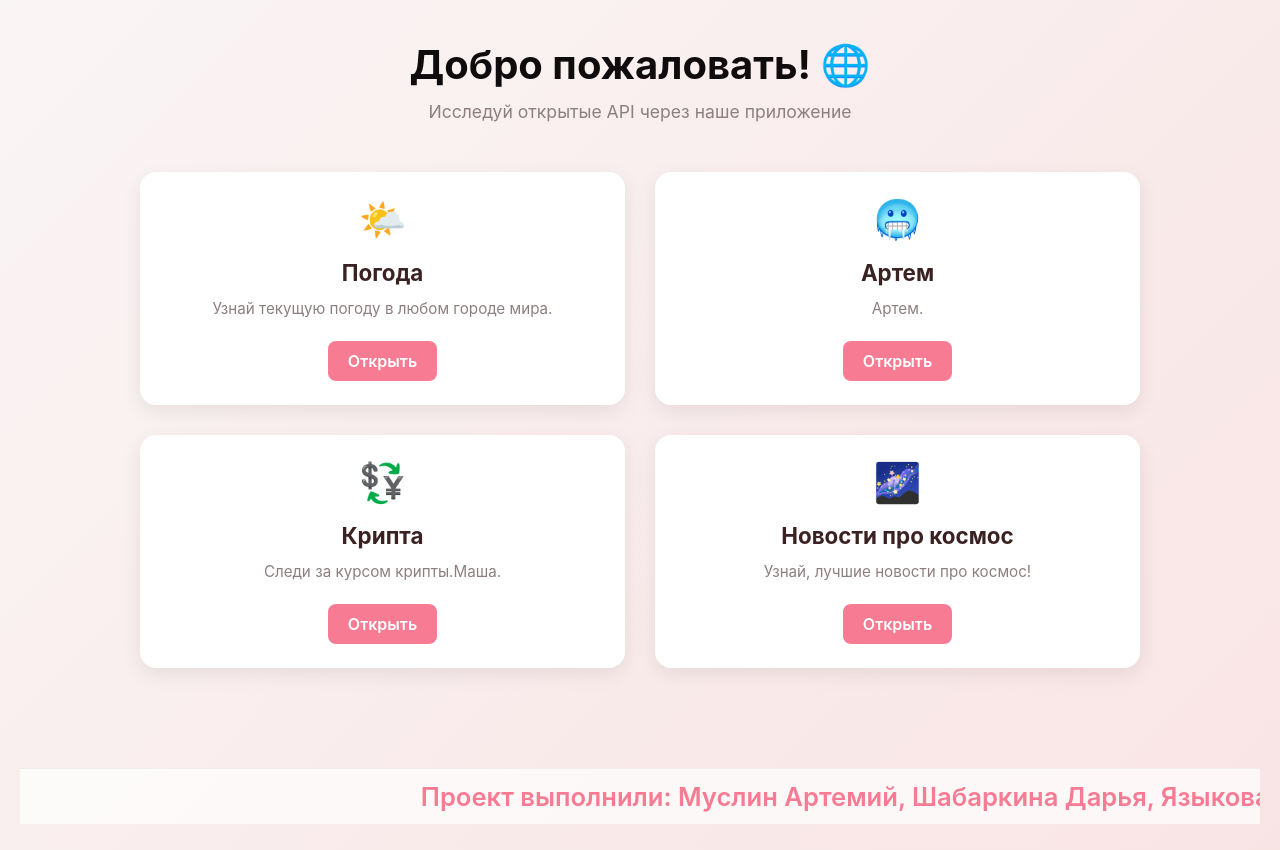
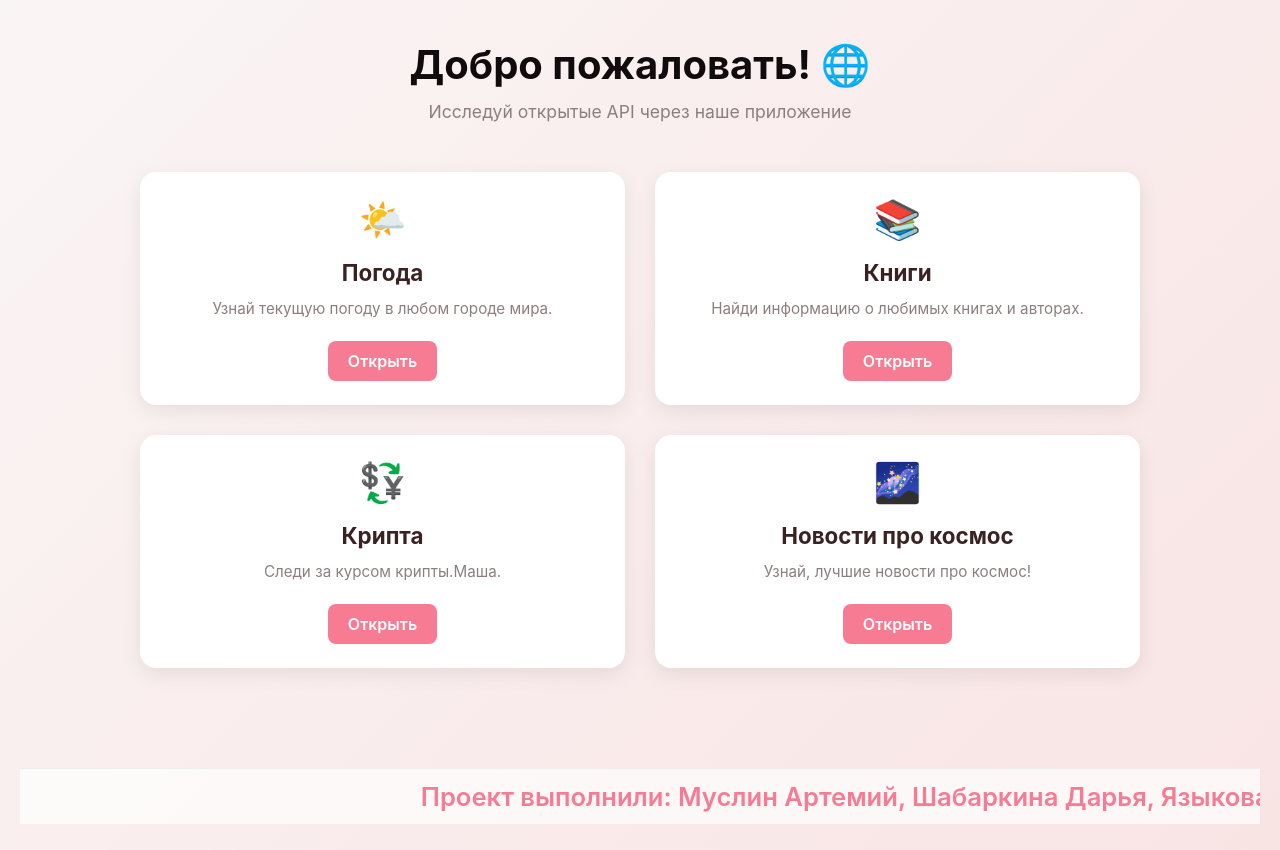
Before and after one commit to wraxau/web-laba2, a website built with Vite: page docs/index.html in a window 1280 px wide. Built offline with nearby package versions, Linux system fonts and the light colour scheme.

Commit message:
изменения в индекс

```diff
--- a/docs/index.html
+++ b/docs/index.html
@@ -21,10 +21,10 @@
     </div>
 
     <div class="card">
-      <span class="icon movies-icon">🥶</span>
-      <h2>Артем</h2>
-      <p>Артем.</p>
-      <a href="" class="btn">Открыть</a>
+      <span class="icon books-icon">📚</span>
+      <h2>Книги</h2>
+      <p>Найди информацию о любимых книгах и авторах.</p>
+      <a href="books.html" class="btn">Открыть</a>
     </div>
 
     <div class="card">
```
